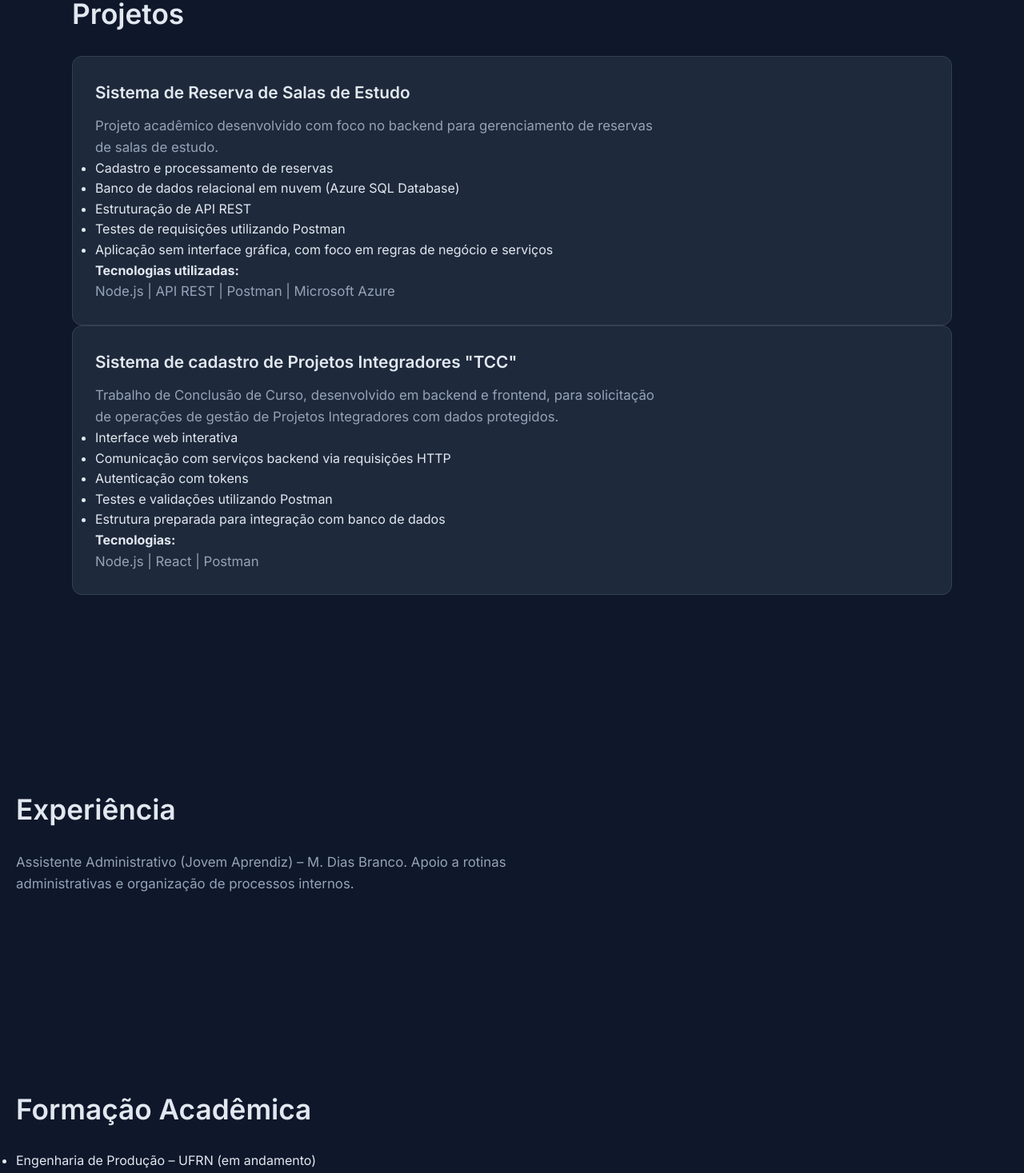
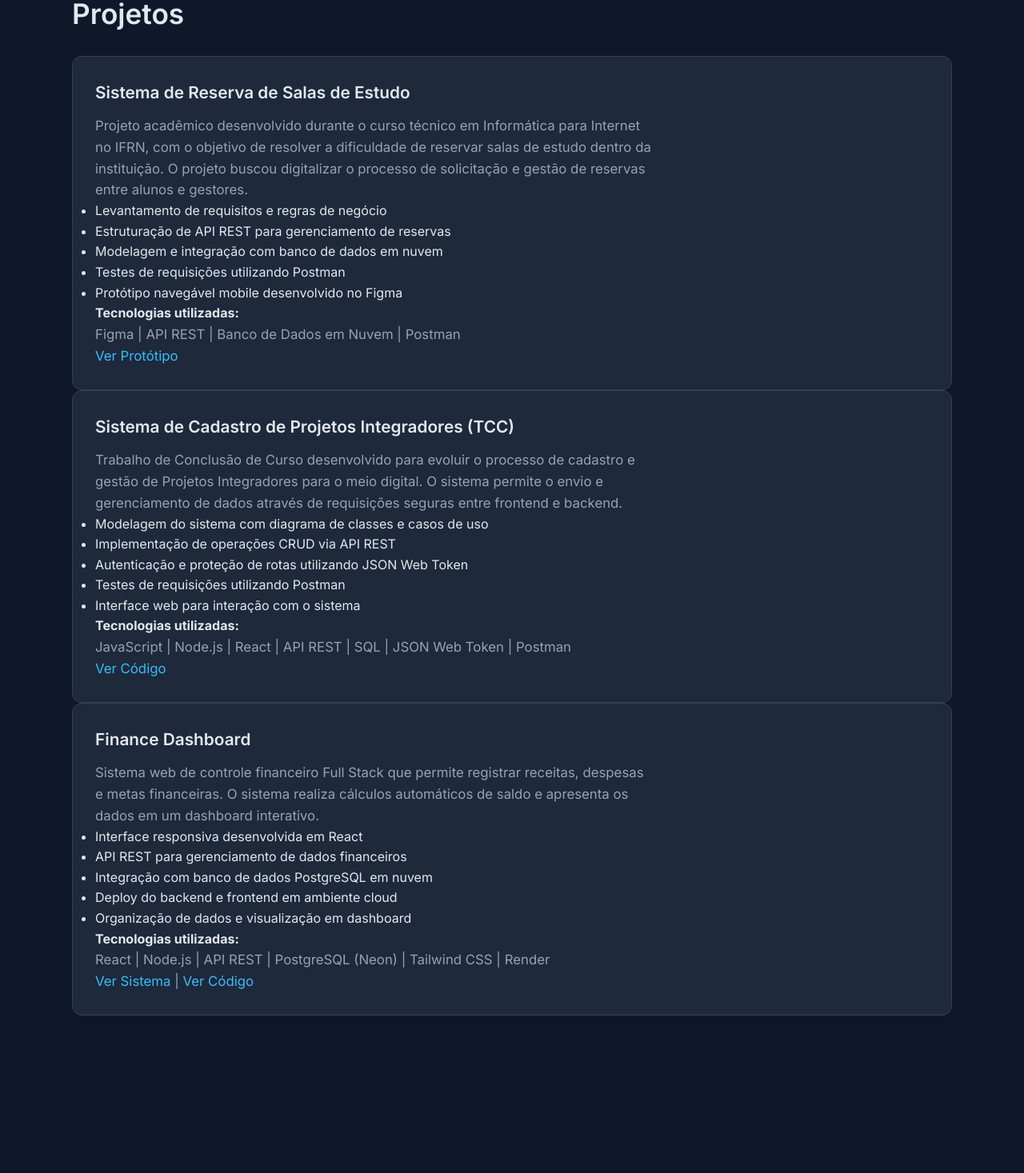
Before and after one commit to gabriel-lima55/portifolio_gabrielLima, a React (Vite) app: page / in a window 1280 px wide. Shown: the part 1234-2701 px from the top of the page at 80% size. Built offline with nearby package versions, Linux system fonts and the light colour scheme.

Commit message:
Atualização dos projetos, adição do finance dashboard

```diff
--- a/package.json
+++ b/package.json
@@ -11,7 +11,8 @@
   },
   "dependencies": {
     "react": "^19.2.0",
-    "react-dom": "^19.2.0"
+    "react-dom": "^19.2.0",
+    "react-router-dom": "^7.13.0"
   },
   "devDependencies": {
     "@eslint/js": "^9.39.1",
--- a/src/components/Header.jsx
+++ b/src/components/Header.jsx
@@ -2,7 +2,7 @@ export default function Header() {
   return (
     <header className="header">
       <div className="header-container">
-        <div className="logo">Gabriel Lima</div>
+        <div className="logo" >Gabriel Lima</div>
 
         <nav>
           <a href="#about">Sobre</a>
--- a/src/components/Projects.jsx
+++ b/src/components/Projects.jsx
@@ -3,41 +3,79 @@ export default function Projects() {
     <section className="section" id="projects">
 
       <div className="container">
-      <h2>Projetos</h2>
+        <h2>Projetos</h2>
 
         <div className="card">
           <h3>Sistema de Reserva de Salas de Estudo</h3>
           <p>
-            Projeto acadêmico desenvolvido com foco no backend para gerenciamento de reservas de salas de estudo.
+            Projeto acadêmico desenvolvido durante o curso técnico em Informática para Internet no IFRN,
+            com o objetivo de resolver a dificuldade de reservar salas de estudo dentro da instituição.
+            O projeto buscou digitalizar o processo de solicitação e gestão de reservas entre alunos e gestores.
           </p>
 
           <ul>
-            <li>Cadastro e processamento de reservas</li>
-            <li>Banco de dados relacional em nuvem (Azure SQL Database)</li>
-            <li>Estruturação de API REST</li>
+            <li>Levantamento de requisitos e regras de negócio</li>
+            <li>Estruturação de API REST para gerenciamento de reservas</li>
+            <li>Modelagem e integração com banco de dados em nuvem</li>
             <li>Testes de requisições utilizando Postman</li>
-            <li>Aplicação sem interface gráfica, com foco em regras de negócio e serviços</li>
+            <li>Protótipo navegável mobile desenvolvido no Figma</li>
           </ul>
+
           <strong>Tecnologias utilizadas:</strong>
-          <p>Node.js | API REST | Postman | Microsoft Azure</p>
+          <p>Figma | API REST | Banco de Dados em Nuvem | Postman</p>
+
+          <p>
+            <a href="https://www.figma.com/design/szbWXFWyHcNa8uOQW4PeGQ/Master-File---Troubleshooter-Salas-de-estudo?node-id=0-1&t=LKjMGevklXfoLYHR-1" target="_blank">Ver Protótipo</a>
+          </p>
         </div>
 
         <div className="card">
-          <h3>Sistema de cadastro de Projetos Integradores "TCC"</h3>
+          <h3>Sistema de Cadastro de Projetos Integradores (TCC)</h3>
           <p>
-            Trabalho de Conclusão de Curso, desenvolvido em backend e frontend, para solicitação de operações de gestão de Projetos Integradores com dados protegidos.
+            Trabalho de Conclusão de Curso desenvolvido para evoluir o processo de cadastro e gestão
+            de Projetos Integradores para o meio digital. O sistema permite o envio e gerenciamento
+            de dados através de requisições seguras entre frontend e backend.
           </p>
 
           <ul>
-            <li>Interface web interativa</li>
-            <li>Comunicação com serviços backend via requisições HTTP</li>
-            <li>Autenticação com tokens</li>
-            <li>Testes e validações utilizando Postman</li>
-            <li>Estrutura preparada para integração com banco de dados</li>
+            <li>Modelagem do sistema com diagrama de classes e casos de uso</li>
+            <li>Implementação de operações CRUD via API REST</li>
+            <li>Autenticação e proteção de rotas utilizando JSON Web Token</li>
+            <li>Testes de requisições utilizando Postman</li>
+            <li>Interface web para interação com o sistema</li>
           </ul>
 
-          <strong>Tecnologias:</strong>
-          <p> Node.js | React | Postman</p>
+          <strong>Tecnologias utilizadas:</strong>
+          <p>JavaScript | Node.js | React | API REST | SQL | JSON Web Token | Postman</p>
+
+          <p>
+            <a href="LINK_GITHUB_TCC" target="_blank">Ver Código</a>
+          </p>
+        </div>
+
+        <div className="card">
+          <h3>Finance Dashboard</h3>
+          <p>
+            Sistema web de controle financeiro Full Stack que permite registrar receitas,
+            despesas e metas financeiras. O sistema realiza cálculos automáticos de saldo
+            e apresenta os dados em um dashboard interativo.
+          </p>
+
+          <ul>
+            <li>Interface responsiva desenvolvida em React</li>
+            <li>API REST para gerenciamento de dados financeiros</li>
+            <li>Integração com banco de dados PostgreSQL em nuvem</li>
+            <li>Deploy do backend e frontend em ambiente cloud</li>
+            <li>Organização de dados e visualização em dashboard</li>
+          </ul>
+
+          <strong>Tecnologias utilizadas:</strong>
+          <p>React | Node.js | API REST | PostgreSQL (Neon) | Tailwind CSS | Render</p>
+
+          <p>
+            <a href="https://finance-dashboard-lovat-six.vercel.app/" target="_blank">Ver Sistema</a> |{" "}
+            <a href="https://github.com/gabriel-lima55/finance-dashboard" target="_blank">Ver Código</a>
+          </p>
         </div>
 
       </div>
```
Also changed, not shown: 1 other file (tests, documents, lock files or other folders).
